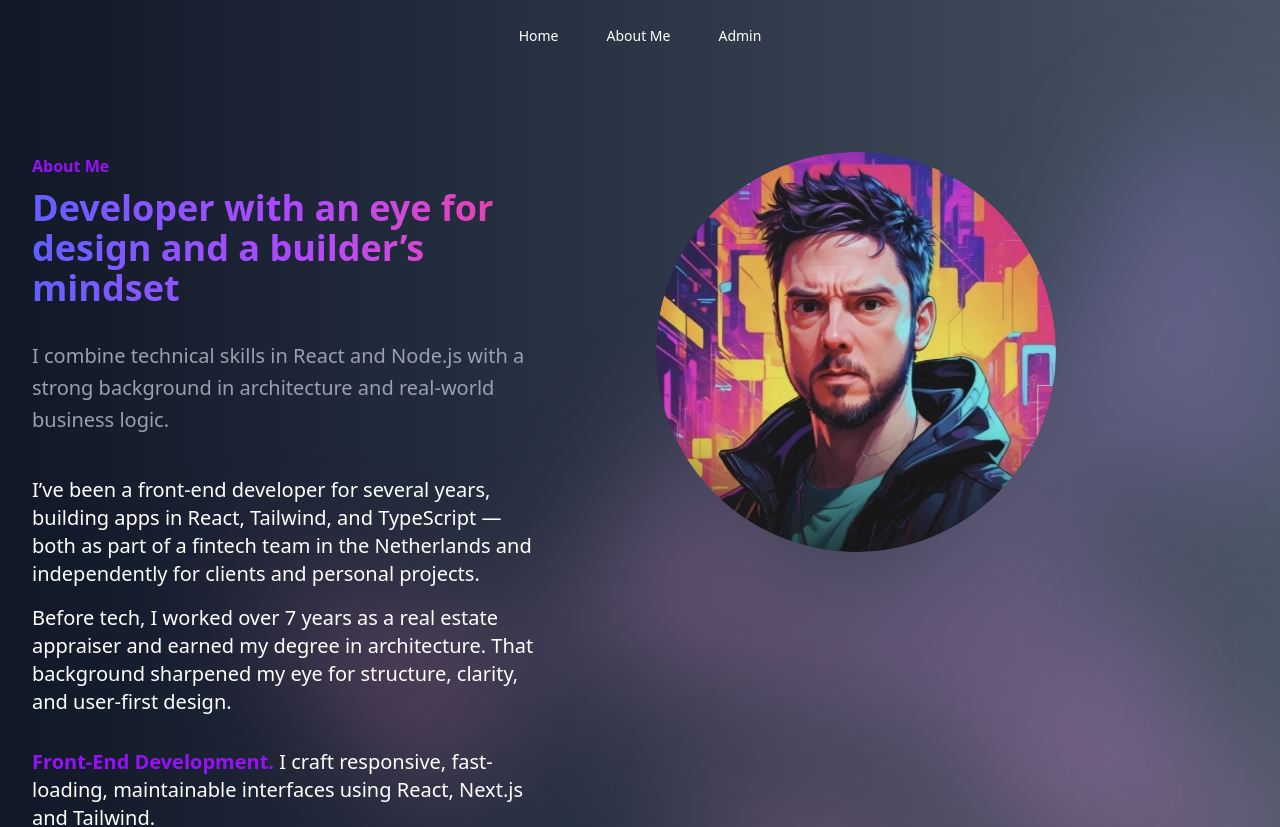
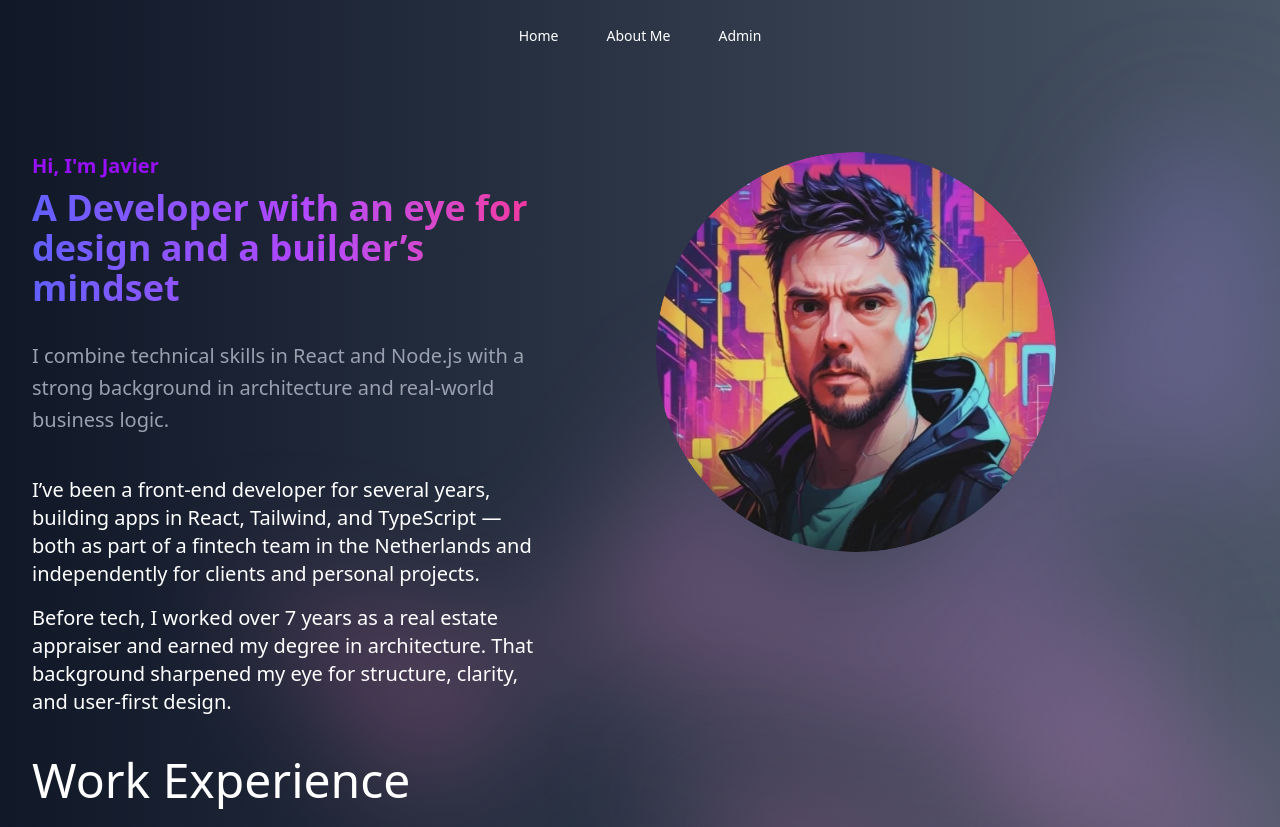
Before and after one commit to javierarancibia/framna, a Next.js app: page /about in a window 1280 px wide. Shown: the top 827 px of the page. Built offline with nearby package versions, Linux system fonts and the light colour scheme.

Commit message:
Refactor About page content for improved clarity and structure

```diff
--- a/app/about/page.tsx
+++ b/app/about/page.tsx
@@ -12,11 +12,11 @@ export default function About() {
                 <div className="lg:col-span-2 lg:col-start-1 lg:row-start-1 lg:mx-auto lg:grid lg:w-full lg:max-w-7xl lg:grid-cols-2 lg:gap-x-8 lg:px-8">
                 <div className="lg:pr-4">
                     <div className="lg:max-w-lg">
-                    <p className="text-base/7 font-semibold text-purple-600">
-                        About Me
+                        <p className="text-base/7 text-xl font-semibold text-purple-600">
+                            Hi, I'm Javier
                         </p>
                     <h1 className="text-base font-bold text-transparent bg-clip-text bg-gradient-to-r from-indigo-500 via-purple-500 to-pink-500 sm:text-4xl font-semibold py-2">
-                        Developer with an eye for design and a builder’s mindset
+                        A Developer with an eye for design and a builder’s mindset
                     </h1>
                     <p className="mt-6 text-xl/8 text-gray-400">
                         I combine technical skills in React and Node.js with a strong
@@ -53,6 +53,7 @@ export default function About() {
                                 my eye for structure, clarity, and user-first design.
                             </p>
 
+                            <h5 className="text-white text-5xl mt-10">Work Experience</h5>
                             <ul role="list" className="mt-8 space-y-8 text-white">
                                 <li className="flex gap-x-3">
                                 <span>
```
Lines whose indentation alone changed are shown as unchanged.
